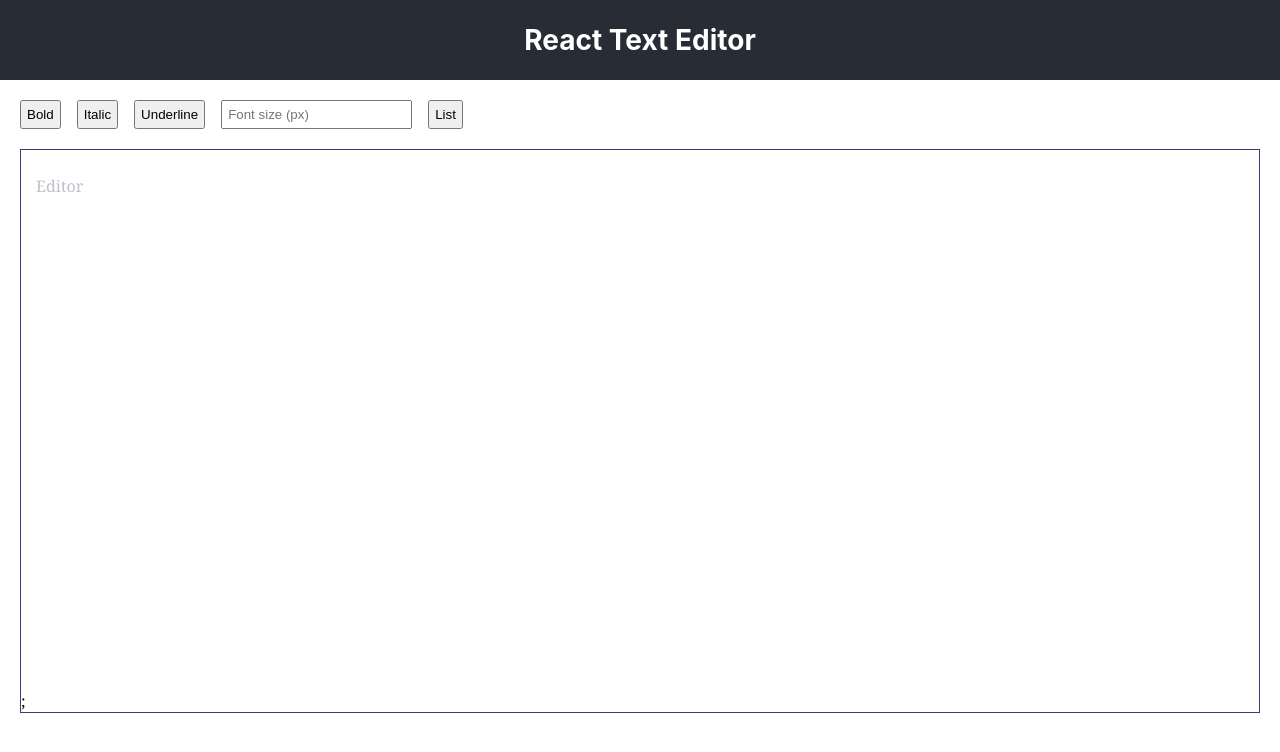
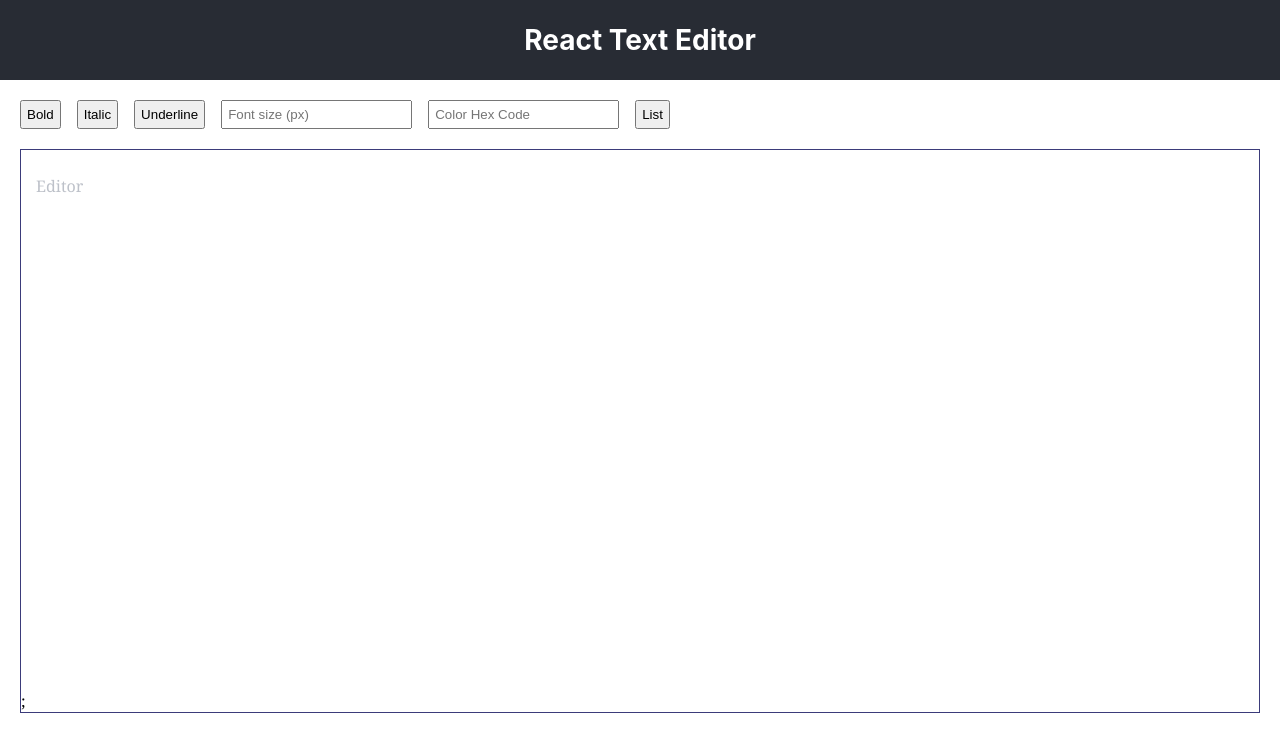
Before and after one commit to shubham79/react-editor, a React (Create React App) app: page / in a window 1280 px wide. Shown: the top 752 px of the page. Built offline with nearby package versions, Linux system fonts and the light colour scheme.

Commit message:
Color Hex input added

```diff
--- a/src/components/RichTextEditor.js
+++ b/src/components/RichTextEditor.js
@@ -16,6 +16,9 @@ export default function RichTextEditor() {
   const [customStyleMap, setCustomStyleMap] = useState({
     FONT_SIZE: {
       fontSize: '30px',
+    },
+    FONT_COLOR: {
+      color: '#000000',
     },
   });
 
@@ -37,21 +40,42 @@ export default function RichTextEditor() {
   }
 
   function toggleFontSize(fontSize) {
+    const isNotNumber = isNaN(fontSize);
+    if (isNotNumber) {
+      alert('Please enter digits only');
+      return;
+    }
     setCustomStyleMap({
       FONT_SIZE: {
         fontSize: `${fontSize}px`,
       },
+      FONT_COLOR: {
+        color: customStyleMap.FONT_COLOR.color,
+      },
     });
     const newState = RichUtils.toggleInlineStyle(editorState, `${fontSize}px`);
-    setEditorState(newState);
+    // setEditorState(newState);
     focusEditor();
   }
 
   useEffect(() => {
     const newState = RichUtils.toggleInlineStyle(editorState, 'FONT_SIZE');
+    const newState2 = RichUtils.toggleInlineStyle(newState, 'FONT_COLOR');
+    setEditorState(newState2);
+    focusEditor();
+  }, [customStyleMap]);
+
+  function toggleFontColor(hexCode) {
+    setCustomStyleMap({
+      FONT_SIZE: { fontSize: customStyleMap.FONT_SIZE.fontSize },
+      FONT_COLOR: {
+        color: `#${hexCode}`,
+      },
+    });
+    const newState = RichUtils.toggleInlineStyle(editorState, `#${hexCode}`);
     setEditorState(newState);
     focusEditor();
-  }, [customStyleMap]);
+  }
 
   return (
     <div>
@@ -67,6 +91,15 @@ export default function RichTextEditor() {
           id='fontSetter'
           onBlur={(e) => toggleFontSize(e.target.value)}
         />
+
+        <input
+          className='RichEditor-styleButton'
+          type='text'
+          placeholder='Color Hex Code'
+          id='fontColor'
+          onBlur={(e) => toggleFontColor(e.target.value)}
+        />
+
         <ControlButtonsBlock
           editorState={editorState}
           onToggle={toggleBlockType}
```
